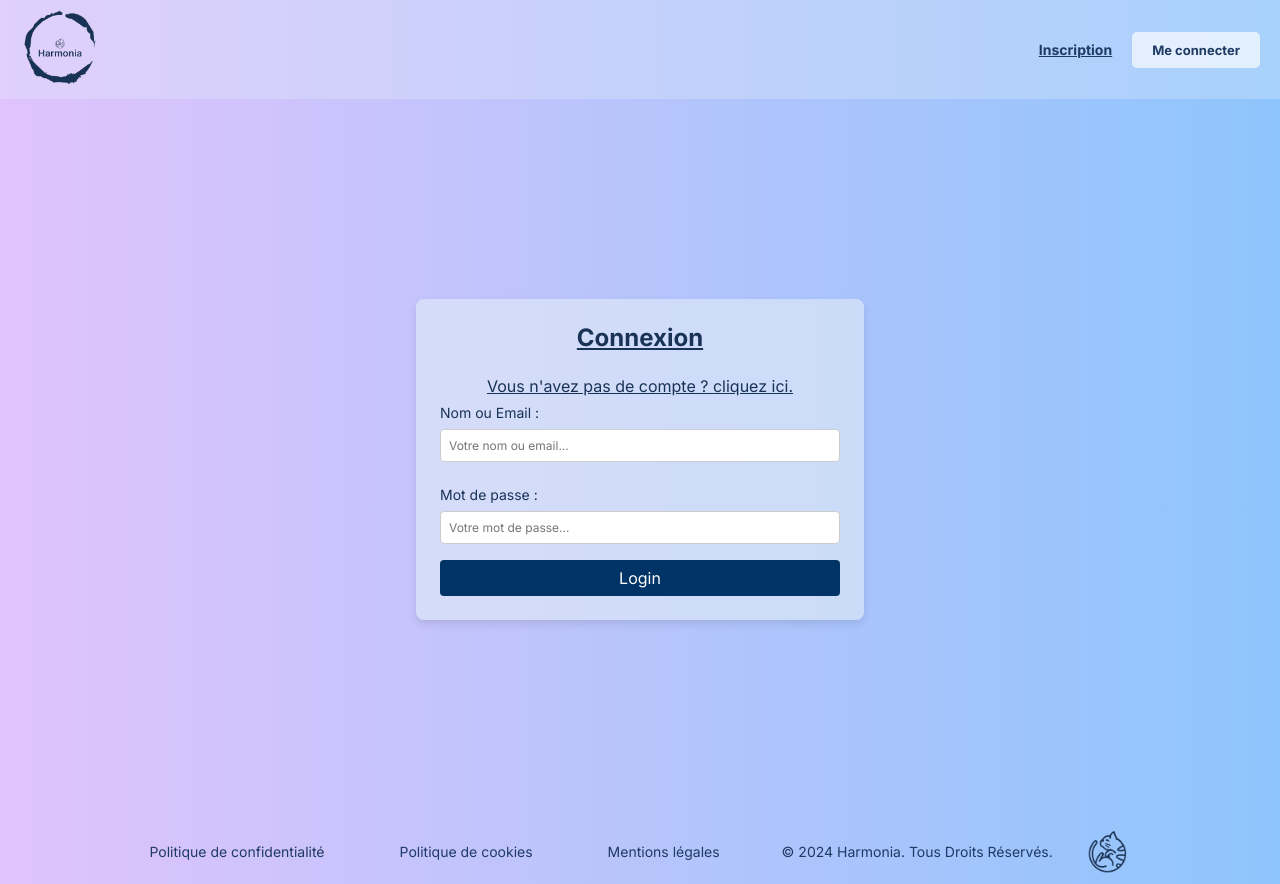
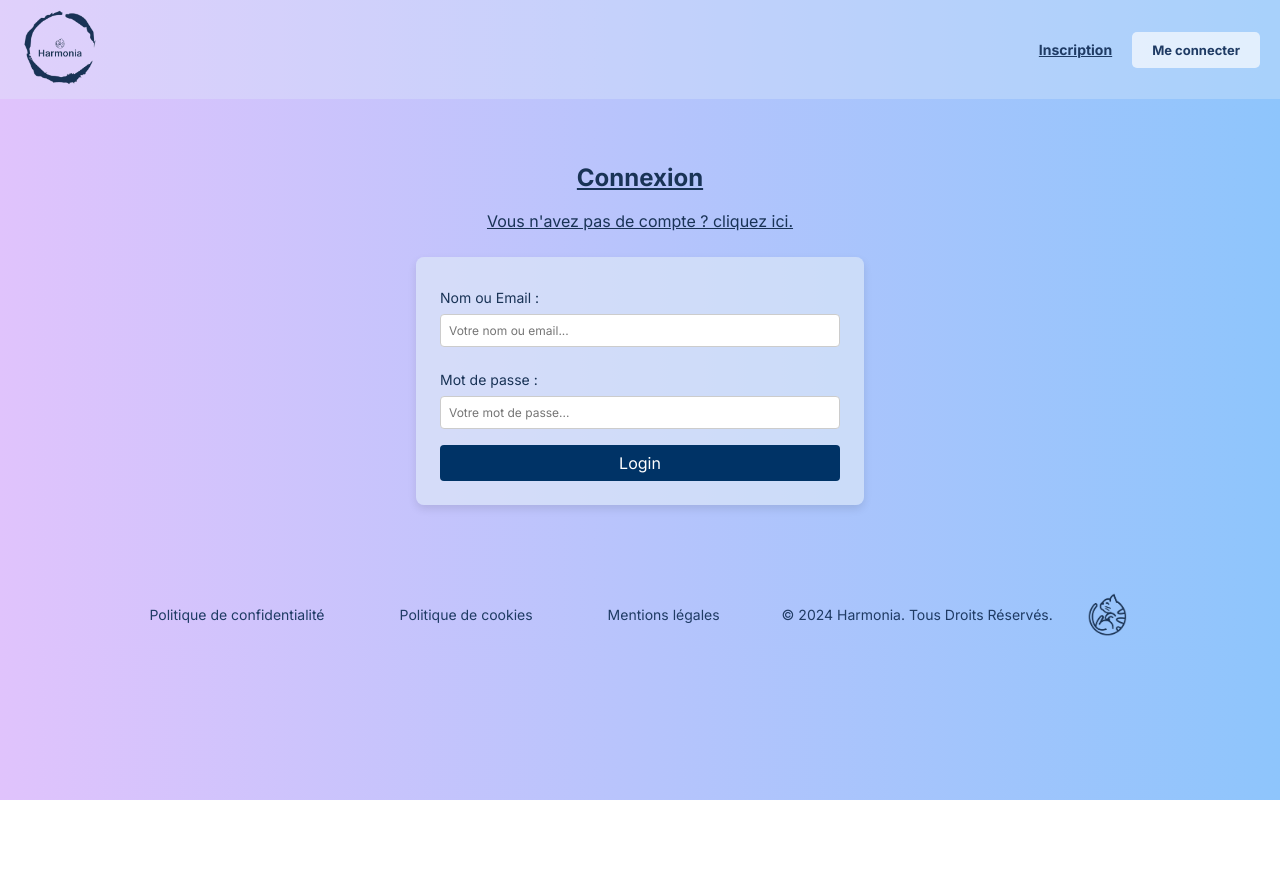
Before and after one commit to eva-dpr2004/Harmonia_Client, a React (Create React App) app: page /connexion in a window 1280 px wide. After the commit the page ends 800 px from the top, so only its background shows below. Built offline with nearby package versions, Linux system fonts and the light colour scheme; no server answers.

Commit message:
style_fix

```diff
--- a/src/components/Aides/Aides.css
+++ b/src/components/Aides/Aides.css
@@ -26,7 +26,7 @@
     font-size: 16px;
     color: #183255;
     margin-bottom: 1%;
-    line-height: 1.5;
+    line-height: 1.9;
 }
 
 .help-container button {
--- a/src/components/Animaux/AucunAnimal.css
+++ b/src/components/Animaux/AucunAnimal.css
@@ -3,7 +3,8 @@
     flex-direction: column;
     align-items: center;
     justify-content: center;
-    margin-top: 8%;
+    margin-top: 7%;
+    margin-bottom: 3%;
   }
 
   .aucun-animal-container img {
--- a/src/components/Authentification/ConnexionForm.jsx
+++ b/src/components/Authentification/ConnexionForm.jsx
@@ -57,12 +57,13 @@ function ConnexionForm() {
   };
 
   return (
-    <div className="form-container">
-      <div className="form-box">
+    <div className='connexion'>
       <h2>Connexion</h2>
       <p className="form-link">
         <Link to="/inscription">Vous n'avez pas de compte ? cliquez ici.</Link>
       </p>
+      <div className="form-container">
+        <div className="form-box">
           <label className="label">Nom ou Email :</label>
           <input type="text" value={NomOrEmail} onChange={(event) => setNomOrEmail(event.target.value)} placeholder="Votre nom ou email..."/>
           <label className="label">Mot de passe :</label>
@@ -70,6 +71,7 @@ function ConnexionForm() {
           <button onClick={login} className="button">Login</button>
         </div>
       </div>
+    </div>
   );
 }
 
--- a/src/components/Authentification/InscriptionForm.jsx
+++ b/src/components/Authentification/InscriptionForm.jsx
@@ -62,15 +62,16 @@ function InscriptionForm() {
     };
 
     return (
+        <div className="inscription">
+            <h2>Inscription</h2>
+            <p className="form-link">
+                <Link to="/connexion">Vous avez déjà un compte ? cliquez ici.</Link>
+            </p>
             <div className="form-container">
                 <div className="form-box">
                     <Formik initialValues={initialValues} onSubmit={onSubmit} validationSchema={validationSchema}>
                         {({ isSubmitting, values, errors }) => (
                             <Form>
-                            <h2>Inscription</h2>
-                            <p className="form-link">
-                                <Link to="/connexion">Vous avez déjà un compte ? cliquez ici.</Link>
-                            </p>
                                 <label className="label">Nom:</label>
                                 <Field name="Nom" type="text" placeholder="Votre nom..." />
                                 <ErrorMessage name="Nom" component="div" className="error" />
@@ -103,6 +104,7 @@ function InscriptionForm() {
                     </Formik>
                 </div>
             </div>
+        </div>
     );
 }
 
--- a/src/styles/Formulaires.css
+++ b/src/styles/Formulaires.css
@@ -1,11 +1,19 @@
+.connexion{
+  margin-bottom: 6%;
+}
+
+.inscription{
+  margin-bottom: 2%;
+}
+
 .form-container {
     display: flex;
     justify-content: center;
     align-items: center;
-    height: 90vh;
   }
 
   .form-box {
+    margin-top: 2%;
     background: #e0ebf89d;
     padding: 1.5rem;
     border-radius: 8px;
@@ -17,7 +25,15 @@
     flex-direction: column;
   }
 
-  .form-box h2, .form-link a {
+  .connexion h2, .form-link a{
+    margin-top: 5%;
+    margin-bottom: 1.2rem;
+    color: #193356;
+    text-decoration: underline;
+  }
+
+  .inscription h2{
+    margin-top: 3%;
     margin-bottom: 1.5rem;
     color: #193356;
     text-decoration: underline;
```
Lines whose indentation alone changed are shown as unchanged.
